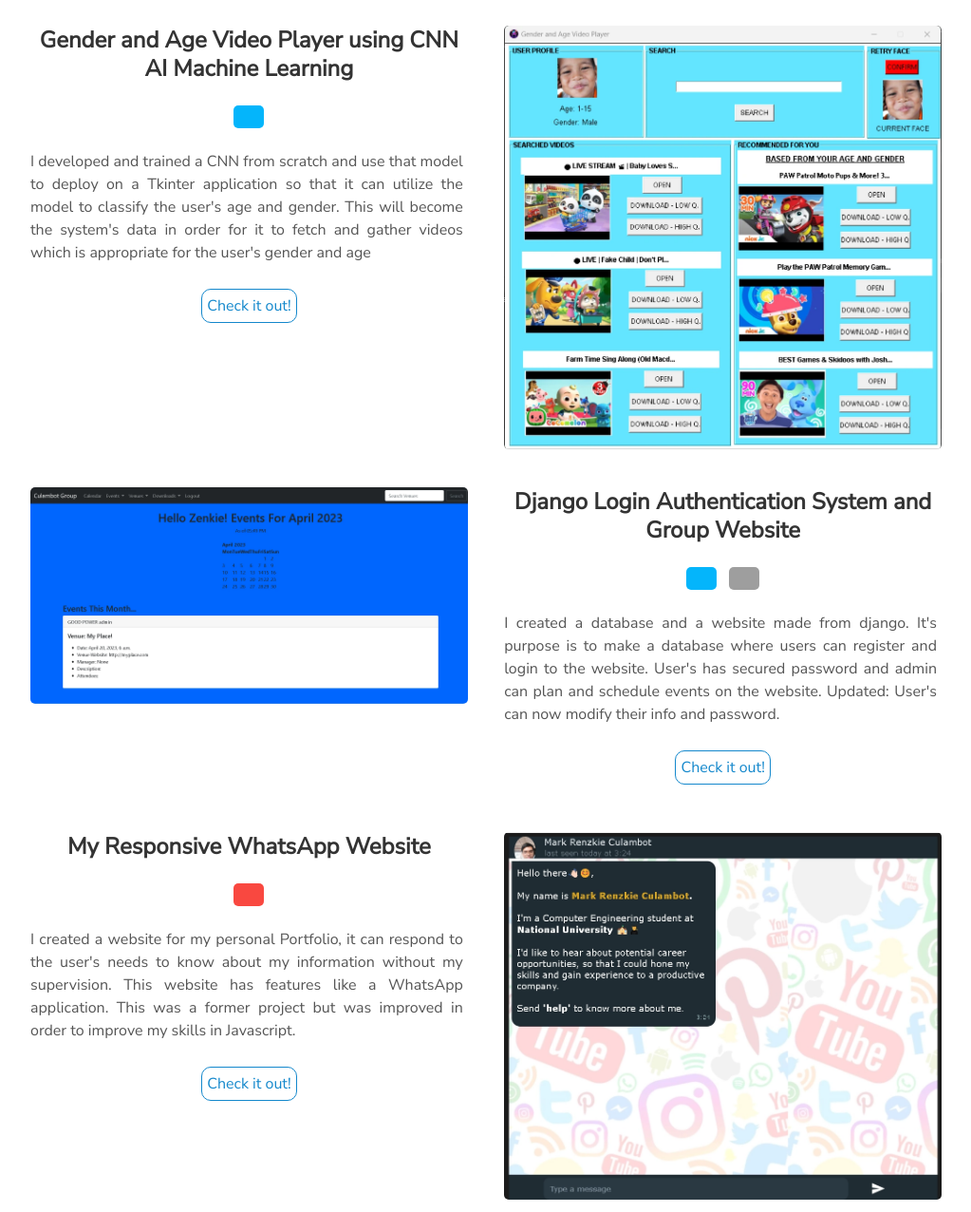
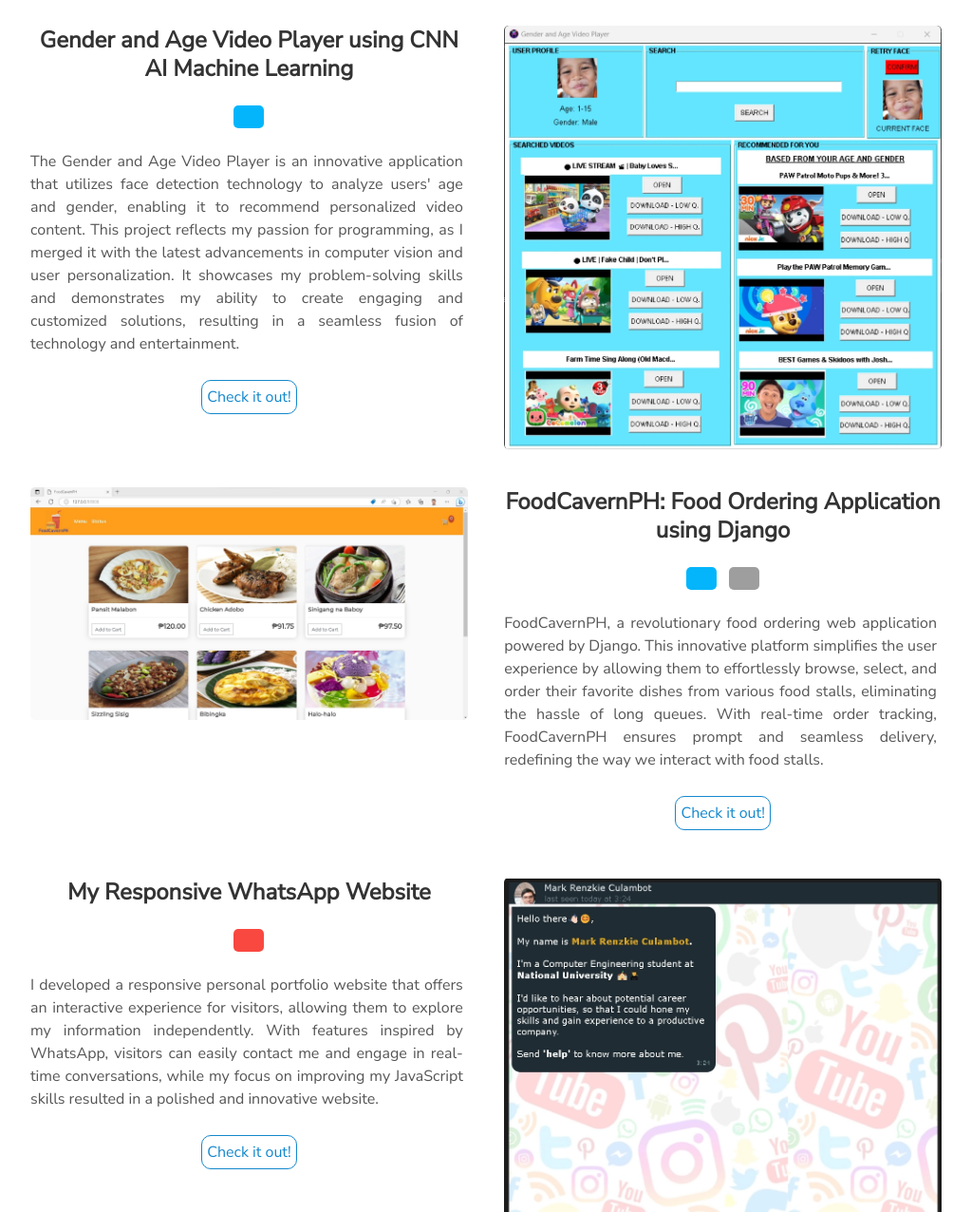
Before and after one commit to ZenkieCasanova/Personal-Website, a plain HTML site: page index.html in a window 1280 px wide. Shown: the part 2132-3408 px from the top of the page at 95% size, without its empty margins (128-1151 px from the left). Drawn offline with nearby package versions, Linux system fonts and the light colour scheme; grey boxes are pictures that could not be loaded.

Commit message:
Add files via upload

```diff
--- a/index.html
+++ b/index.html
@@ -133,7 +133,7 @@
         <h1>Featured Projects</h1>
       </div>
 
-      <!-- User Project #1: Personal Résumé Website -->
+      <!-- User Project #1:-->
       <div class="user-projects">
         <div class="images-right">
           <picture>
@@ -152,9 +152,9 @@
             />
           </div>
           <p style="text-align: justify">
-            I developed and trained a CNN from scratch and use that model to deploy on a Tkinter application so
-            that it can utilize the model to classify the user's age and gender. This will become the system's data in order for
-            it to fetch and gather videos which is appropriate for the user's gender and age
+            The Gender and Age Video Player is an innovative application that utilizes face detection technology to analyze users' age and gender, enabling it to recommend personalized video content.
+            This project reflects my passion for programming, as I merged it with the latest advancements in computer vision and user personalization.
+            It showcases my problem-solving skills and demonstrates my ability to create engaging and customized solutions, resulting in a seamless fusion of technology and entertainment.
           </p>
           <a class="project-link" target="_blank" href="https://github.com/ZenkieCasanova/G-AVideoplayer.git">Check it out!</a>
         </div>
@@ -164,12 +164,12 @@
       <div class="user-projects">
         <div class="images-left">
           <picture>
-            <source type="image/webp" srcset="./assets/img/webp/django-authentication.webp" alt="Django Login Authentication System" />
-            <img alt="Django Login Authentication System" src="./assets/img/jpg/django-authentication.jpg" />
+            <source type="image/webp" srcset="./assets/img/webp/django-foodcavern.webp" alt="FoodCavernPH Food Ordering Application using Django" />
+            <img alt="FoodCavernPH: Food Ordering Application using Django" src="./assets/img/jpg/django-foodcavern.jpg" />
           </picture>
         </div>
         <div class="contents-right" style="text-align: center">
-          <h3>Django Login Authentication System and Group Website</h3>
+          <h3>FoodCavernPH: Food Ordering Application using Django</h3>
           <img
             height="32"
             width="32"
@@ -179,10 +179,11 @@
           &nbsp;
           <img height="32" width="32" src="https://cdn.jsdelivr.net/gh/devicons/devicon/icons/python/python-original-wordmark.svg" />
           <p style="text-align: justify">
-            I created a database and a website made from django. It's purpose is to make a database where users can register and login to the website. User's has secured password
-            and admin can plan and schedule events on the website. Updated: User's can now modify their info and password.
+            FoodCavernPH, a revolutionary food ordering web application powered by Django.
+            This innovative platform simplifies the user experience by allowing them to effortlessly browse, select, and order their favorite dishes from various food stalls, eliminating the hassle of long queues.
+            With real-time order tracking, FoodCavernPH ensures prompt and seamless delivery, redefining the way we interact with food stalls.
           </p>
-          <a class="project-link" target="_blank" href="https://github.com/ZenkieCasanova"
+          <a class="project-link" target="_blank" href="https://github.com/ZenkieCasanova/FoodCavern"
             >Check it out!</a
           >
         </div>
@@ -207,8 +208,8 @@
             />
           </div>
           <p style="text-align: justify">
-            I created a website for my personal Portfolio, it can respond to the user's needs to know about my information without my supervision.
-            This website has features like a WhatsApp application. This was a former project but was improved in order to improve my skills in Javascript.
+            I developed a responsive personal portfolio website that offers an interactive experience for visitors, allowing them to explore my information independently.
+            With features inspired by WhatsApp, visitors can easily contact me and engage in real-time conversations, while my focus on improving my JavaScript skills resulted in a polished and innovative website.
           </p>
           <a class="project-link" target="_blank" href="https://markrenzkie-portfolio-9d62d4.netlify.app/">
             Check it out!
@@ -234,8 +235,9 @@
           &nbsp;
           <img height="32" width="32" src="https://cdn.jsdelivr.net/gh/devicons/devicon/icons/python/python-original-wordmark.svg" />
           <p style="text-align: justify">
-            This project was made because I was intrigued on how neural networks work and, now I trained a RNN LSTM model to classify the inputted message/text. It will show the distinguished/classified complaint of the customer.
-            This will help chat support made it easy for them to group their messages according to the title, topic and purpose of the customer's.
+            Introducing the Customer Service Complaint Classifier, a project driven by my passion to enhance chat support systems.
+            Using a trained RNN LSTM model, this innovative solution accurately detects and classifies customer complaints into categories such as 'credit_card', 'credit_reporting', 'debt_collection', 'mortgages_and_loans', and 'retail_banking'.
+            With an impressive 93% accuracy rate, this project revolutionizes the complaint resolution process, empowering customer support teams to provide faster and more efficient assistance.
           </p>
           <a class="project-link" target="_blank" href="https://github.com/ZenkieCasanova/ComplaintClassify"
             >Check it out!</a
```
